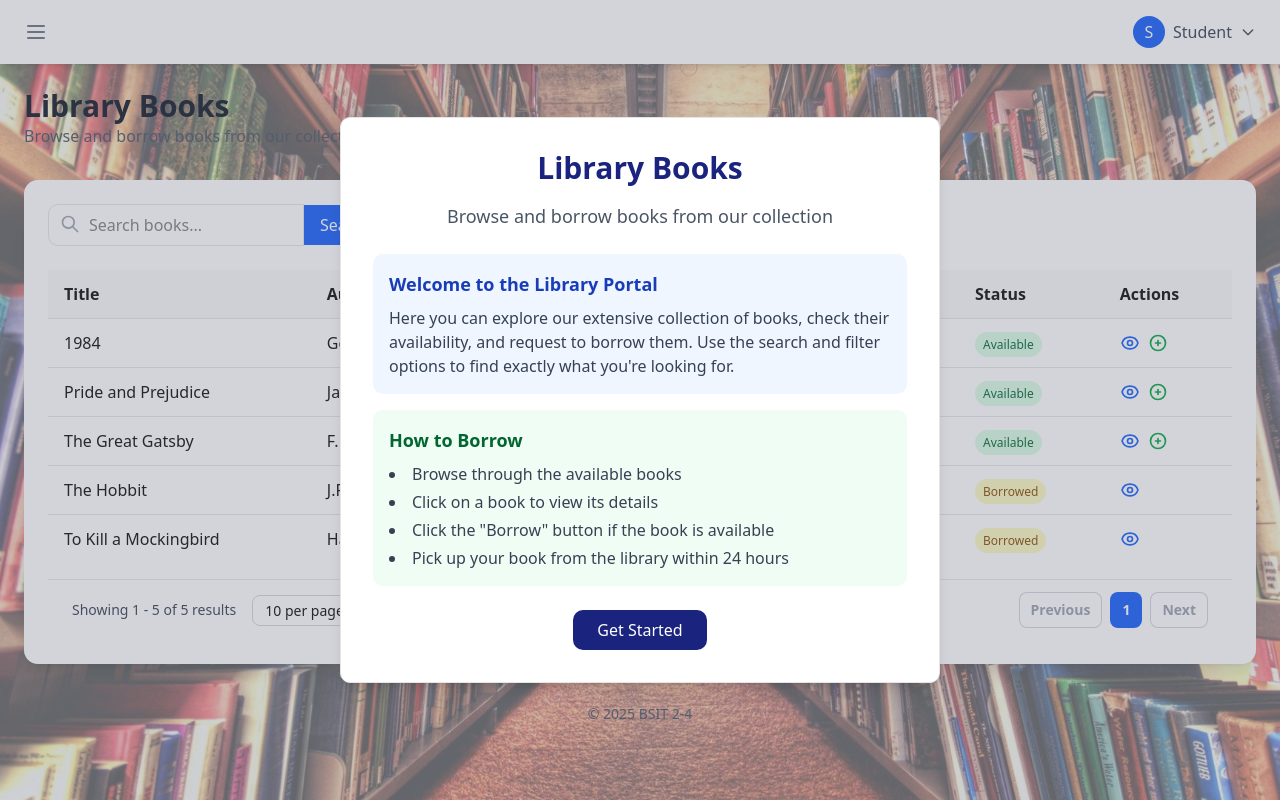
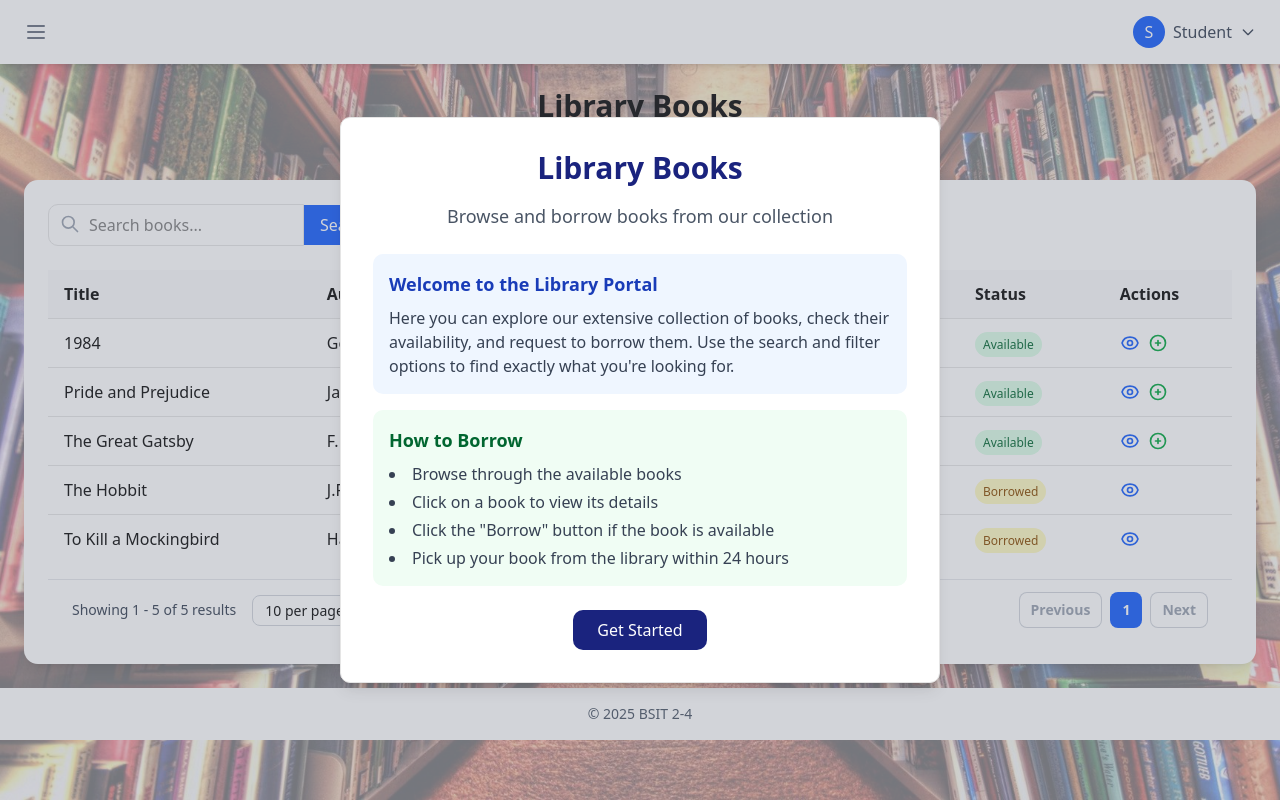
Before and after one commit to rheann04/library_management_system, a Next.js app in the folder library-frontend/: page /student/dashboard in a window 1280 px wide. Built offline with nearby package versions, Linux system fonts and the light colour scheme.

Commit message:
Refactor Admin and Student layouts to standardize background opacity and footer styles. Update button color in Student Dashboard for improved visibility and enhance text styling for better readability.

```diff
--- a/library-frontend/app/components/AdminLayout.js
+++ b/library-frontend/app/components/AdminLayout.js
@@ -16,7 +16,7 @@ export default function AdminLayout({ children }) {
           backgroundSize: 'cover',
           backgroundPosition: 'center',
           backgroundAttachment: 'fixed',
-          opacity: '0.6'
+          opacity: '0.5'
         }}
       />
 
@@ -96,7 +96,7 @@ export default function AdminLayout({ children }) {
         </main>
 
         {/* Footer */}
-        <div className="p-4 text-center text-gray-600 text-sm">
+        <div className="p-4 text-center text-gray-600 text-sm opacity-100 relative z-20 bg-white">
           © 2025 BSIT 2-4
         </div>
       </div>
--- a/library-frontend/app/components/StudentLayout.js
+++ b/library-frontend/app/components/StudentLayout.js
@@ -18,7 +18,7 @@ export default function StudentLayout({ children }) {
           backgroundSize: 'cover',
           backgroundPosition: 'center',
           backgroundAttachment: 'fixed',
-          opacity: '0.6'
+          opacity: '0.5'
         }}
       />
 
@@ -80,7 +80,7 @@ export default function StudentLayout({ children }) {
         </main>
 
         {/* Footer */}
-        <div className="p-4 text-center text-gray-600 text-sm">
+        <div className="p-4 text-center text-gray-600 text-sm opacity-100 relative z-20 bg-white">
           © 2025 BSIT 2-4
         </div>
       </div>
--- a/library-frontend/app/student/dashboard/page.js
+++ b/library-frontend/app/student/dashboard/page.js
@@ -108,7 +108,7 @@ export default function StudentDashboard() {
             <div className="flex justify-center">
               <button
                 onClick={() => setIsWelcomeModalOpen(false)}
-                className="px-6 py-2 bg-[#1A237E] text-white rounded-lg hover:bg-blue-800 focus:outline-none focus:ring-2 focus:ring-blue-500"
+                className="px-6 py-2 bg-[#1A237E] text-white rounded-lg hover:bg-green-800 focus:outline-none focus:ring-2 focus:ring-blue-500"
               >
                 Get Started
               </button>
@@ -211,9 +211,9 @@ export default function StudentDashboard() {
         </div>
       )}
 
-      <div className="mb-8">
-        <h1 className="text-3xl font-semibold text-gray-900">Library Books</h1>
-        <p className="text-gray-600">Browse and borrow books from our collection</p>
+      <div className="mb-8 text-center">
+        <h1 className="text-3xl font-semibold text-black-900 opacity-100">Library Books</h1>
+        <p className="text-black-600 opacity-100">Browse and borrow books from our collection</p>
       </div>
 
       <div className="bg-white rounded-xl shadow-lg p-6">
```
